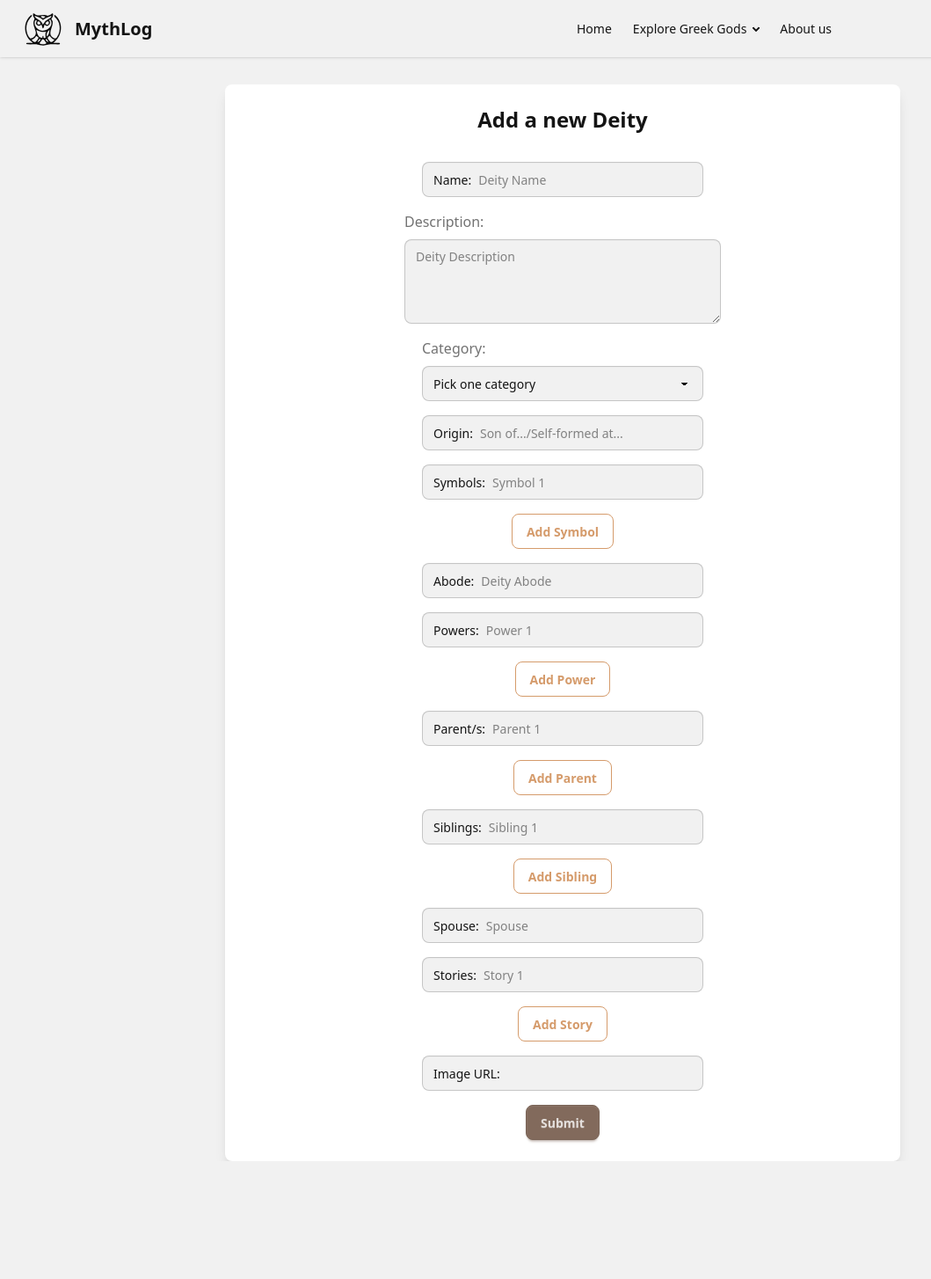
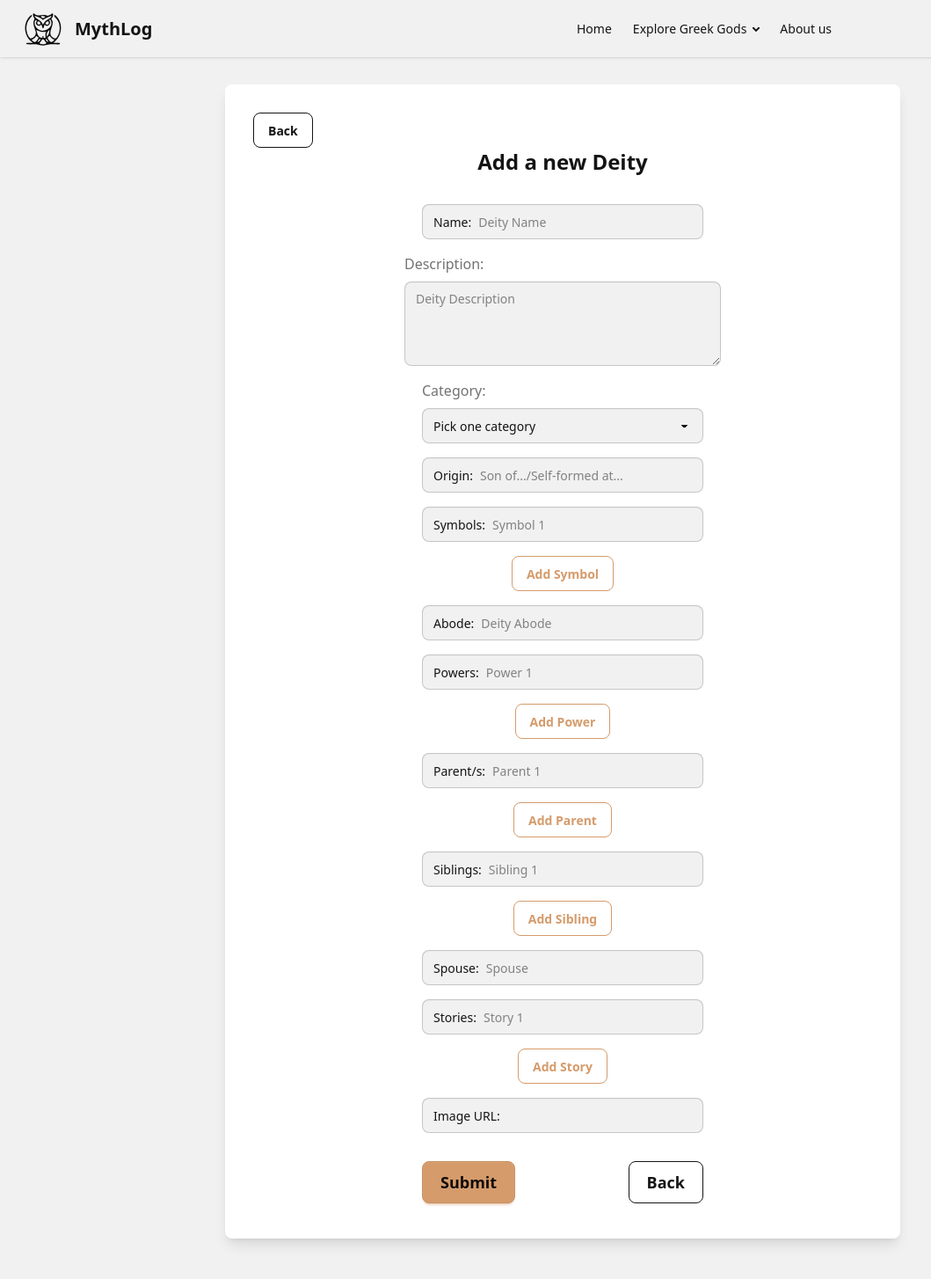
Before and after one commit to Jojocg/MythLog, a React (Vite) app: page /gods/create in a window 1280 px wide. Shown: the top 1454 px of the page at 88% size, without its empty margins (0-1059 px from the left). Before the commit the page ends 1320 px from the top, so only its background shows below. Built offline with nearby package versions, Linux system fonts and the light colour scheme; no server answers.

Commit message:
buttons return back added in pages with form

```diff
--- a/src/Components/Form/Form.jsx
+++ b/src/Components/Form/Form.jsx
@@ -1,6 +1,8 @@
-import { useState } from "react";
+import { useNavigate } from "react-router-dom";
 
-export default function Form({ formData, setFormData, handleSubmit}) {
+export default function Form({ formData, setFormData, handleSubmit }) {
+
+    const navigate = useNavigate();
 
     // Manejo de cambios en los inputs generales
     const handleChange = (e) => {
@@ -252,7 +254,17 @@ export default function Form({ formData, setFormData, handleSubmit}) {
                     />
                 </label>
 
-                <button className="btn btn-neutral" type="submit">Submit</button>
+                <div className="flex justify-between m-4 w-xs">
+                    <button className="btn btn-accent btn-lg" type="submit">Submit</button>
+                    <button
+                        className="btn btn-outline btn-ghost btn-lg"
+                        onClick={() => {
+                            navigate(-1);
+                        }}
+                    >
+                        Back
+                    </button>
+                </div>
             </form>
         </>
     )
--- a/src/Pages/AddGodPage/AddGodPage.jsx
+++ b/src/Pages/AddGodPage/AddGodPage.jsx
@@ -66,7 +66,18 @@ export default function AddGodPage() {
   };
 
   return (
-    <div className="max-w-3xl mx-auto mt-24 p-6 bg-white shadow-lg rounded-lg">
+    <div className="max-w-3xl mx-auto my-24 p-6 bg-white shadow-lg rounded-lg">
+      <div className="flex">
+        <button
+          className="btn btn-outline btn-ghost mt-2 ml-2"
+          onClick={() => {
+            navigate(-1);
+          }}
+        >
+          Back
+        </button>
+      </div>
+
       <h3 className="text-2xl font-semibold text-center mb-8">Add a new Deity</h3>
 
       {/* Info en casos de loading o error */}
--- a/src/Pages/EditGodPage/EditGodPage.jsx
+++ b/src/Pages/EditGodPage/EditGodPage.jsx
@@ -75,7 +75,18 @@ export default function EditGodPage() {
     };
 
     return (
-        <div className="max-w-3xl mx-auto mt-24 p-6 bg-white shadow-lg rounded-lg">
+        <div className="max-w-3xl mx-auto my-24 p-6 bg-white shadow-lg rounded-lg">
+            <div className="flex">
+                <button
+                    className="btn btn-outline btn-ghost mt-2 ml-2"
+                    onClick={() => {
+                        navigate(-1);
+                    }}
+                >
+                    Back
+                </button>
+            </div>
+
             <h3 className="text-2xl font-semibold text-center mb-8">Update this Deity</h3>
 
             {/* Info en casos de loading o error */}
--- a/src/Pages/GodDetailsPage/GodDetailsPage.jsx
+++ b/src/Pages/GodDetailsPage/GodDetailsPage.jsx
@@ -181,7 +181,7 @@ export default function GodDetailsPage() {
                             <button
                                 className="btn btn-active btn-neutral btn-wide mt-8"
                                 onClick={() => {
-                                    navigate(-1);
+                                    navigate("/gods");
                                 }}
                             >
                                 Back
```
